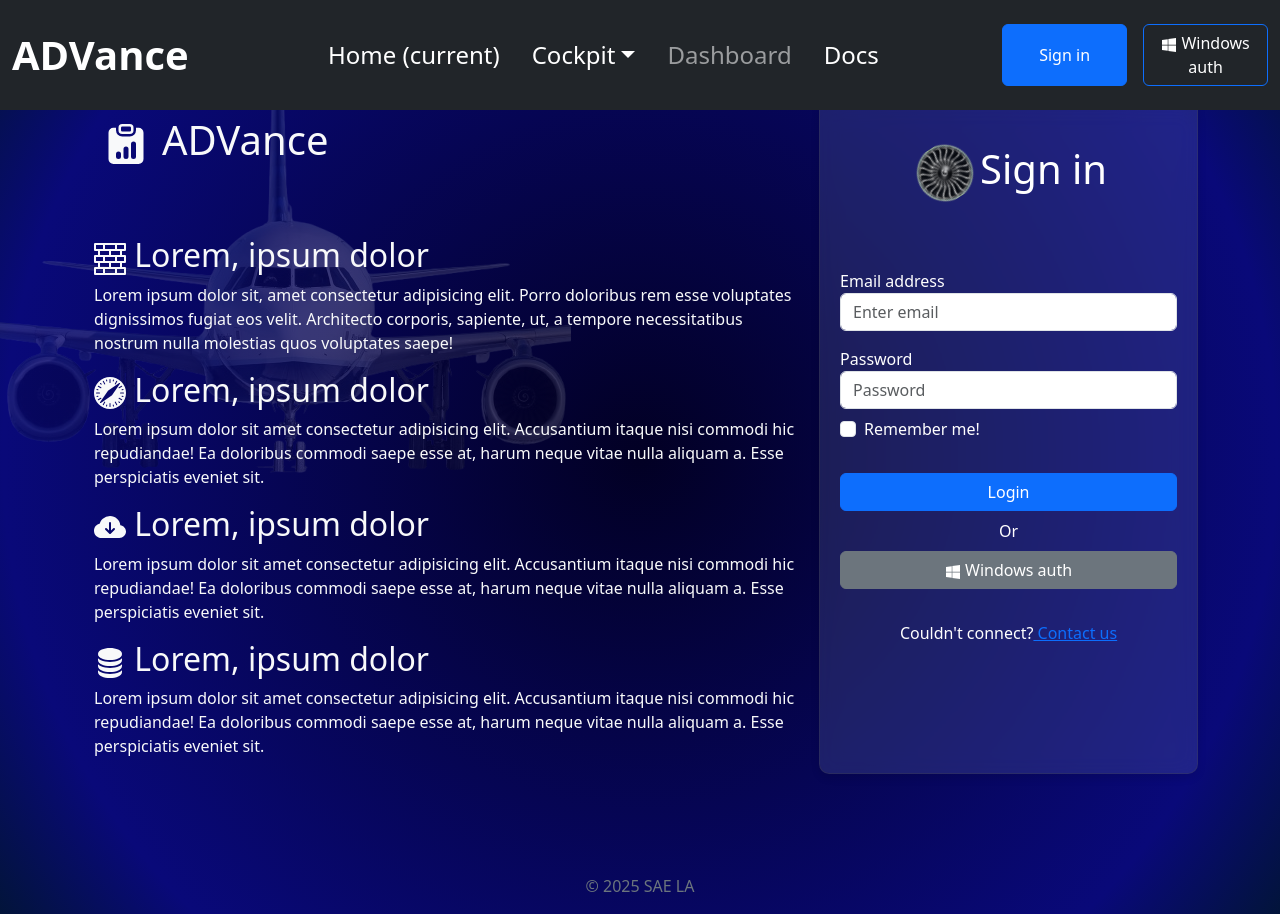
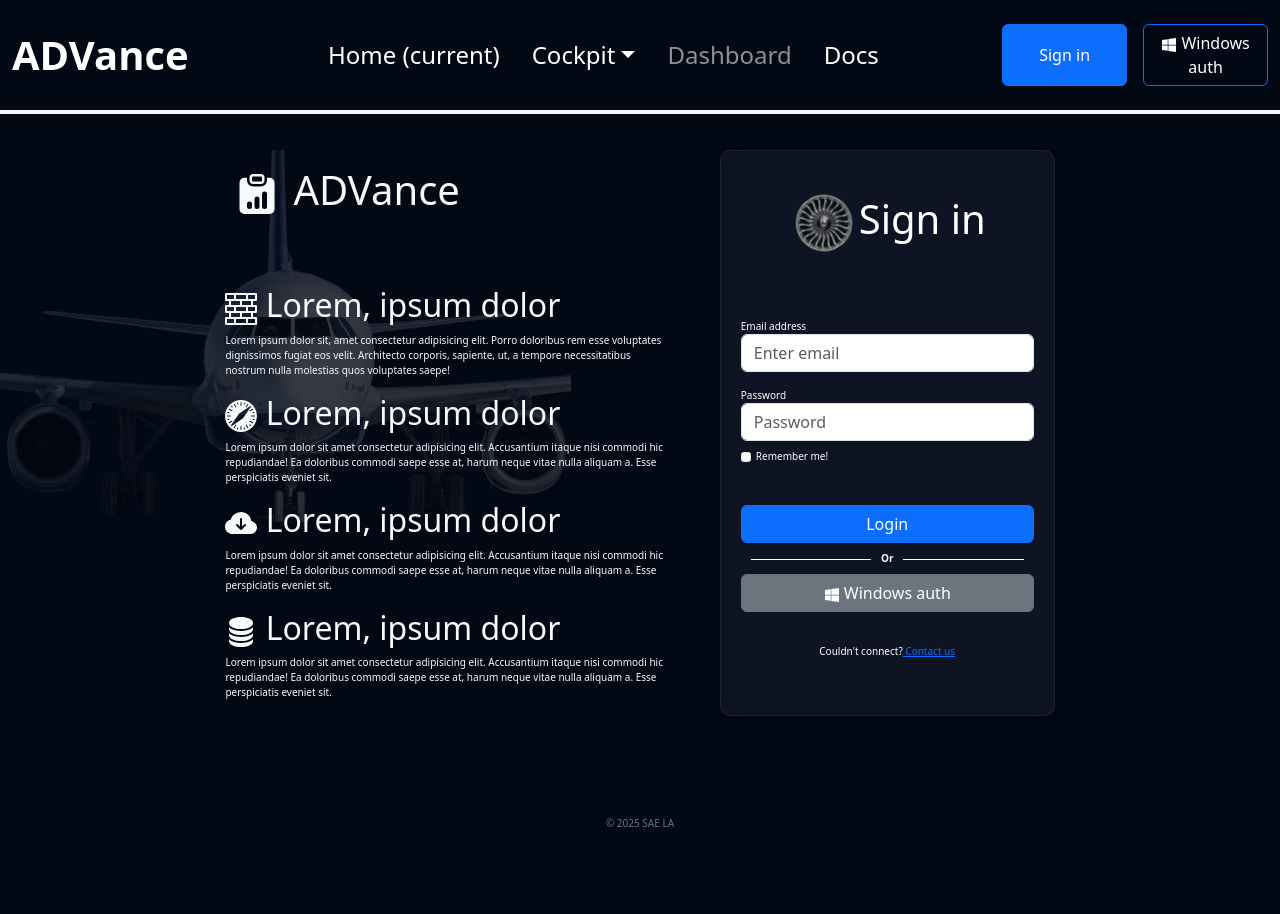
Before and after one commit to NadirMohamedCHERFIA/advance-front, a React (Create React App) app: page / in a window 1280 px wide. After the commit the page ends 847 px from the top, so only its background shows below. Built offline with nearby package versions, Linux system fonts and the light colour scheme.

Commit message:
changed the navbar style

```diff
--- a/public/index.html
+++ b/public/index.html
@@ -30,8 +30,8 @@
     -->
     <title>ADVance</title>
   </head>
-  <body d-flex flex-column min-vh-100>
-    <noscript>You need to enable JavaScript to run this app.</noscript>
+  <body data-bs-theme="light">
+
     <div id="root"></div>
 
   </body>
--- a/src/components/Details/Details.jsx
+++ b/src/components/Details/Details.jsx
@@ -112,13 +112,18 @@ const Details = () => {
   return (
     <>
         <div className="container text-light fs-1 fw-bold text-center " style={{marginTop:"110px"}}>Shop Visits X Contracts</div>
-        <div className="  mt-4 d-flex flex-row" style={{width:"100vw"}}>
-        {/* <div className="d-flex justify-content-between mb-2">
-            <div className="w-100 d-flex align-items-center gap-1">
-
+          <div className='container my-5 d-flex flex-row gap-5 justify-content-center align-items-center glass-effect'
+                style={{width:'80%'}}
+            >
+                <div className="w-50 d-flex justify-content-center align-items-center">
+                  <StatusPieChart data={table.getFilteredRowModel().rows.map(row => row.original)} />
+                </div>
+                <div className="w-50 d-flex justify-content-center align-items-center pt-5 ">
+                  <StatusBarChart data={table.getFilteredRowModel().rows.map(row => row.original)} />
+                </div>
             </div>
-        </div> */}
-        <div className='' style={{width:"54%",marginLeft:'40px'}}>
+        <div className=" d-flex flex-column align-items-center" style={{width:"100vw"}}>
+        <div className='' style={{width:"80%"}}>
             <div className="container d-flex justify-content-end gap-2 mb-2">
                 <DownloadBtn data={data} fileName={"peoples"} className='w-100' />
                 <RefreshBtn data={data} fileName={"peoples"} className='w-100' />
@@ -252,16 +257,6 @@ const Details = () => {
                 </select>
             </div>
             </div>
-            <div className='container my-5 d-flex flex-column gap-5 justify-content-center align-items-center glass-effect'
-                style={{width:'40%'}}
-            >
-                <div className="w-50 d-flex justify-content-center align-items-center">
-                <StatusPieChart data={table.getFilteredRowModel().rows.map(row => row.original)} />
-                </div>
-                <div className="w-50 d-flex justify-content-center align-items-center pt-5 ">
-                <StatusBarChart data={table.getFilteredRowModel().rows.map(row => row.original)} />
-                </div>
-            </div>
             </div>
         </>
     );
--- a/src/components/Details/StatusBarChart.jsx
+++ b/src/components/Details/StatusBarChart.jsx
@@ -36,9 +36,31 @@ const StatusBarChart = ({ data }) => {
     ],
   };
 
+  const options = {
+  plugins: {
+    legend: {
+      labels: {
+        color: "white", // Change legend text color
+      },
+    },
+  },
+  scales: {
+    x: {
+      ticks: {
+        color: "white", // Change x-axis label color
+      },
+    },
+    y: {
+      ticks: {
+        color: "white", // Change y-axis label color
+      },
+    },
+  },
+};
+
   return (
-    <div style={{ width: '400px', height: '200px' }}>
-      <Bar data={chartData} />
+    <div style={{ width: '70%', height: '70%' }}>
+      <Bar data={chartData}  options={options}/>
     </div>
   );
 };
--- a/src/components/Details/StatusPieChart.jsx
+++ b/src/components/Details/StatusPieChart.jsx
@@ -36,9 +36,19 @@ const StatusPieChart = ({ data }) => {
     ],
   };
 
+  const options = {
+  plugins: {
+    legend: {
+      labels: {
+        color: "white", // Change legend text color
+      },
+    },
+  },
+};
+
   return (
-    <div style={{ width: '400px', height: '300px' }}>
-      <Pie data={chartData} />
+    <div style={{ width: '70%%', height: '70%%' }}>
+      <Pie data={chartData} options={options}/>
     </div>
   );
 };
--- a/src/components/Home/Home.jsx
+++ b/src/components/Home/Home.jsx
@@ -12,10 +12,10 @@ import airplane from "../../assets/images/airplane.png"
 
 const Home = () => {
   return (
-    <div style={{marginTop:'100px'}} className='text-light'>
+    <div style={{marginTop:'150px'}} className='text-light'>
         <img src={airplane} className="airplane-image" alt="" />
-        <div className='container d-flex' >
-            <div className="container w-55">
+        <div className='container d-flex justify-content-center gap-5' >
+            <div className="" style={{width:"40%"}}>
                 <h1 className="container text-center py-3 d-flex flex-justify-end gap-3 font-size-90">
                     <span className="mb-5"><BsClipboardDataFill/></span>
                     ADVance
@@ -53,8 +53,8 @@ const Home = () => {
                     </div>
                 </div>
             </div>
-            <form className="w-50 glass-effect d-flex flex-column gap-2">
-                <h1 className="container ml-4 pt-4 text-center" style={{marginBottom:"60px"}}>
+            <form className="glass-effect d-flex flex-column gap-2" style={{width:"30%"}} >
+                <h1 className="container ml-4 pt-4 text-center " style={{marginBottom:"60px"}}>
                     <img className='motor-rotate' src={motor} alt="" />
                      Sign in
                 </h1>
@@ -72,7 +72,7 @@ const Home = () => {
                     <label class="form-check-label " for="exampleCheck1">Remember me!</label>
                 </div>
                 <button type="submit" class="btn btn-primary">Login</button>
-                <span className='separator text-center'>Or</span>
+                <span className='separator text-center or-separator text-light'>Or</span>
                 <button type="submit" class="btn btn-secondary"><FaWindows/> Windows auth</button>
                 <div className="form-footer text-center pt-4">Couldn't connect?
                     <a href="/"> Contact us</a>
--- a/src/components/Main/Main.jsx
+++ b/src/components/Main/Main.jsx
@@ -7,9 +7,9 @@ const Main = () => {
             <div className="h1 text-align-center">
                 ADVance-ing
             </div>
-            <div className="container d-flex gap-5" style={{height:"600px"}}>
-                <div className=" h-100 w-50 d-flex flex-column justify-content-around">
-                    <div className="">
+            <div className="container d-flex gap-5 border border-success" style={{height:"40vh"}}>
+                <div className="w-50 d-flex flex-column justify-content-around border border-light">
+                    <div className="border border-danger">
                         <div class="mb-3">
                             <label for="formFile" class="form-label fw-bold">Shop visit </label>
                             <input class="form-control" type="file" id="formFile"/>
--- a/src/components/NavBar/NavBar.jsx
+++ b/src/components/NavBar/NavBar.jsx
@@ -4,7 +4,7 @@ import { BsBox2Fill } from "react-icons/bs";
 import { FaWindows } from "react-icons/fa";
 
 const NavBar = () => (
-    <nav className="navbar fixed-top navbar-expand-lg navbar-dark bg-dark">
+    <nav className="navbar fixed-top navbar-expand-lg navbar-dark bg-first-variant border-bottom border-light border-4">
         <div className="container-fluid">
             <button
                 className="navbar-toggler"
--- a/src/components/history/History.jsx
+++ b/src/components/history/History.jsx
@@ -111,9 +111,10 @@ const History = () => {
   });
 
   return (
-    <>
-        <div className="container text-light fs-1 fw-bold text-center " style={{marginTop:"110px"}}>ADVance-ing history</div>
-        <div className="d-flex justify-content-center  mt-4 d-flex flex-row" style={{width:"100vw"}}>
+    <div className='d-flex justify-content-center flex-column align-items-center'>
+        <div className="container text-light fs-1 fw-bold text-center " style={{marginTop:"110px"}}>        ADVance-ing history
+        </div>
+        <div className="d-flex justify-content-center  mt-4 align-items-center" style={{width:"80%"}}>
         <div className='' style={{width:"",marginLeft:''}}>
             <div className=" d-flex justify-content-end gap-2 mb-2">
                 <DownloadBtn data={data} fileName={"peoples"} className='w-100' />
@@ -249,7 +250,7 @@ const History = () => {
             </div>
             </div>
             </div>
-        </>
+        </div>
     );
 };
 
--- a/src/index.css
+++ b/src/index.css
@@ -8,10 +8,22 @@ html {
 }
 
 body{
-background: rgb(2, 0, 36);
-background: radial-gradient(circle, rgba(2, 0, 36, 1) 0%, rgba(9, 9, 121, 1) 81%, rgba(2, 20, 58, 1) 100%);
+/* background: rgb(2, 0, 36);
+background: radial-gradient(circle, rgba(2, 0, 36, 1) 0%, rgba(9, 9, 121, 1) 81%, rgba(2, 20, 58, 1) 100%); */
+  background-color: #020814;
+  font-size: 10px;
+
   font:poppins;
 }
+
+.bg-color{
+  background-color: #020814 !important;
+}
+
+.bg-first-variant{
+  background-color: #020814;
+}
+
 :root {
   --color-bg: #02143A;
   --color-bg-first-variant: #2E3E51;
@@ -31,7 +43,7 @@ background: radial-gradient(circle, rgba(2, 0, 36, 1) 0%, rgba(9, 9, 121, 1) 81%
 }
 
 .glass-effect {
-  background: rgba(126, 138, 198, 0.2);
+  background: rgba(68, 73, 97, 0.2);
   border-radius: 10px;
   box-shadow: 0 4px 8px rgba(0, 0, 0, 0.1);
   backdrop-filter: blur(10px);
@@ -41,25 +53,24 @@ background: radial-gradient(circle, rgba(2, 0, 36, 1) 0%, rgba(9, 9, 121, 1) 81%
   color: #fff;
 }
 
+.separator {
+  display: flex;
+  align-items: center;
+  text-align: center;
+  font-weight: bold;
+  color: #333;
+}
 
-.separator{
-  position: relative;
+.separator::before,
+.separator::after {
+  content: "";
+  flex: 1;
+  height: 0.5px;
+  background-color: #ffffff;
+  margin: 0 10px;
+  /* Adjust spacing */
 }
-.separator::before{
-  content:  ' ';
-  border-bottom: 1px;
-  border-color: white;
-  width: 10;
-  background-color: white;
-  /* position:absolute;
-  background-color: white;
-  height: 1px;
-  width: 10;
-  border-bottom: 1;
-  border-color: white;
-  left: 0; */
-  bottom: 0;
-}
+
 
 .pagination-text-black * {
   color: white !important;
```
Also changed, not shown: src/assets/images/depth-bg.jpg (added).
